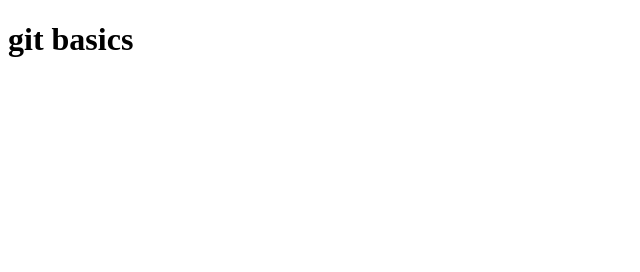
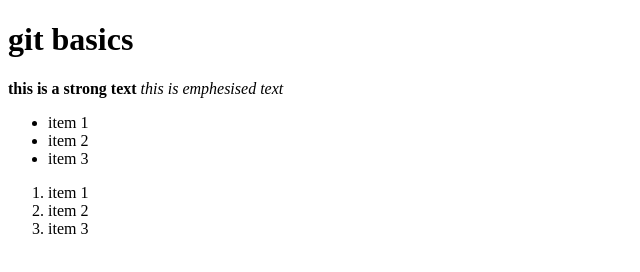
Before and after one commit to cwporcher/learngit, a plain HTML site: page index.html in a window 1280 px wide. Shown: the whole page, without its empty margins (0-640 px from the left). Drawn offline with Linux system fonts and the light colour scheme.

Commit message:
ul ol strong and em

```diff
--- a/index.html
+++ b/index.html
@@ -8,6 +8,30 @@
 
 <body>
     <h1>git basics</h1>
+    <!--this is a comment about the h1-->
+<strong>this is a  strong text</strong>
+<em> this is emphesised text</em>
+
+<ul>
+    <li>item 1</li>
+    <li>item 2</li>
+    <li>item 3</li>
+</ul>
+
+<ol>
+    <li>item 1</li>
+    <li>item 2</li>
+    <li>item 3</li>
+</ol>
+
+
+
+
+
+
+
+
+
 </body>
 
 </html>
```
